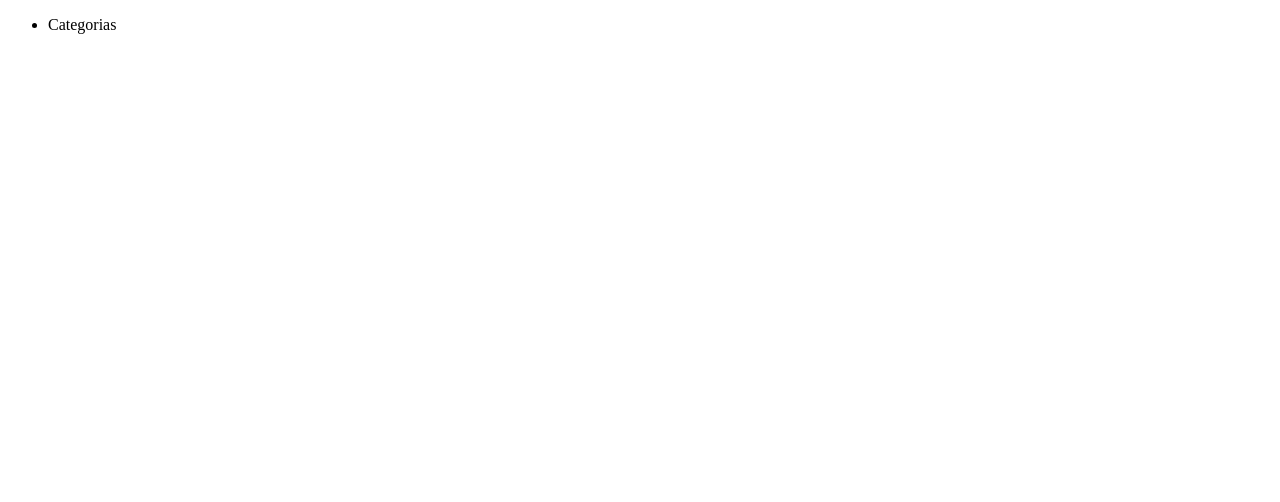
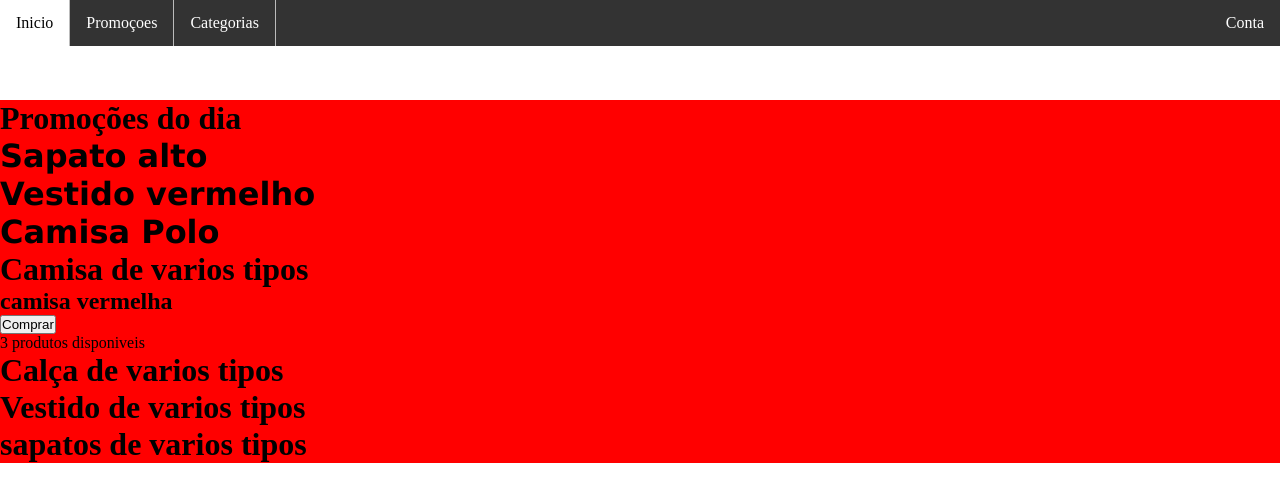
Before and after one commit to Taunt-byte/Javascript-loja-de-roupas, a plain HTML site: page index.html in a window 1280 px wide. Drawn offline with Linux system fonts and the light colour scheme.

Commit message:
Refiz o projeto do zero

```diff
--- a/css/estilo.css
+++ b/css/estilo.css
@@ -0,0 +1,59 @@
+
+*{
+    padding: 0;
+    margin:0;
+    box-sizing: border-box;
+}
+
+/* Conteudo da Navbar */
+
+.nav{
+    background-color: rgb(51, 51, 51);
+    text-decoration: none;
+}
+.nav li {
+    float: left;
+    display: inline;
+    border-right: 1px solid #bbb;
+}
+
+.nav li:last-child {
+    border-right: none;
+}
+
+.nav a {
+    display: block;
+    padding: 8px;
+}
+
+.nav ul {
+    list-style-type: none;
+    margin: 0;
+    padding: 0;
+    overflow: hidden;
+    background-color: rgb(51, 51, 51);
+}
+
+.nav li a {
+    display: block;
+    color: rgb(255, 255, 255);
+    text-align: center;
+    padding: 14px 16px;
+    text-decoration: none;
+}
+
+/*Muda a cor quando passa o botão em cima */
+
+.nav li a:hover {
+    background-color: rgb(255, 255, 255);
+    color: rgb(2, 2, 2);
+}
+
+/* Container */
+
+.container{
+    background-color: red;
+}
+.elemento-promo h1{
+    font-family: Verdana, Geneva, Tahoma, sans-serif;
+}
--- a/index.html
+++ b/index.html
@@ -10,11 +10,51 @@
     </head>
     <body>
         <main>
-            <header class="Navbar">
+            <!--Navbar-->
+            <header class="nav">
                 <ul>
-                    <li>Categorias</li>
+                    <li><a href="#">Inicio</a></li>
+                    <li><a href="#">Promoçoes</a></li>
+                    <li><a href="#">Categorias</a></li>
+                    <li style="float:right"><a href="#">Conta</a></li>
                 </ul>
             </header>
+            <br>
+            <br>
+            <br>
+            <div id="promo" class="container">
+                <h1>Promoções do dia</h1>
+                <div class="elemento-promo">
+                    <h1>Sapato alto</h1>
+                    <h1>Vestido vermelho</h1>
+                    <h1>Camisa Polo</h1>
+                </div>
+            </div>
+            <div id="camisa" class="container">
+                <div class="elemento-camisa">
+                    <h1>Camisa de varios tipos</h1>
+                    <h2>camisa vermelha</h2>
+                    <form>
+                        <input type="button" value="Comprar">
+                    </form>
+                      <p>3 produtos disponiveis</p>
+                </div>
+            </div>
+            <div id="calca" class="container">
+                <div class="elemento-calca">
+                    <h1>Calça de varios tipos</h1>
+                </div>
+            </div>
+            <div id="vestido" class="container">
+                <div class="elemento-vestido">
+                    <h1>Vestido de varios tipos</h1>
+                </div>
+            </div>
+            <div id="sapatos" class="container">
+                <div class="elemento-sapato">
+                    <h1>sapatos de varios tipos</h1>
+                </div>
+            </div>
         </main>
         <script src="js/main.js" async defer></script>
     </body>
--- a/js/main.js
+++ b/js/main.js
@@ -0,0 +1,14 @@
+const button = document.querySelector('input');
+const paragraph = document.querySelector('p');
+
+button.addEventListener('click', updateButton);
+
+function updateButton() {
+  if (button.value === 'Comprar') {
+    button.value = 'Vendido';
+    paragraph.textContent = '2 produtos disponiveis';
+  } else {
+    button.value = 'Comprar';
+    paragraph.textContent = '3 produtos disponiveis.';
+  }
+}
```
